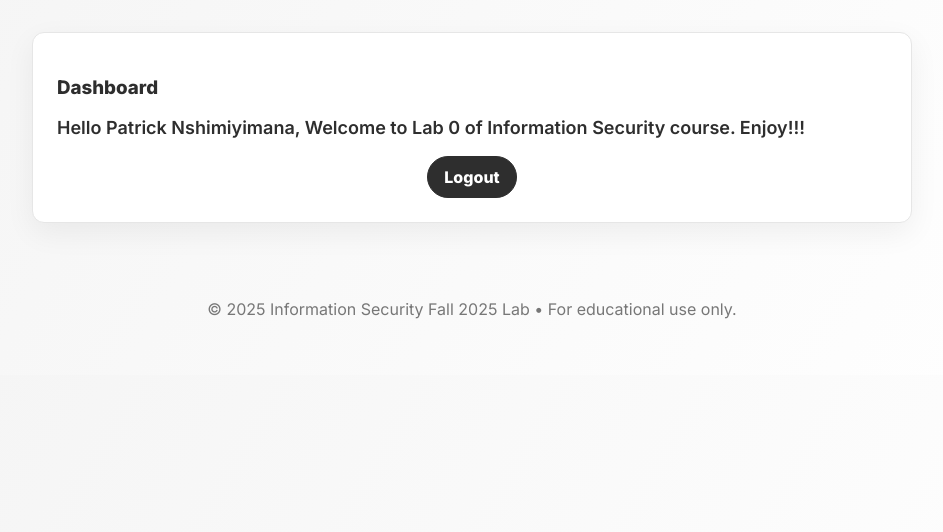
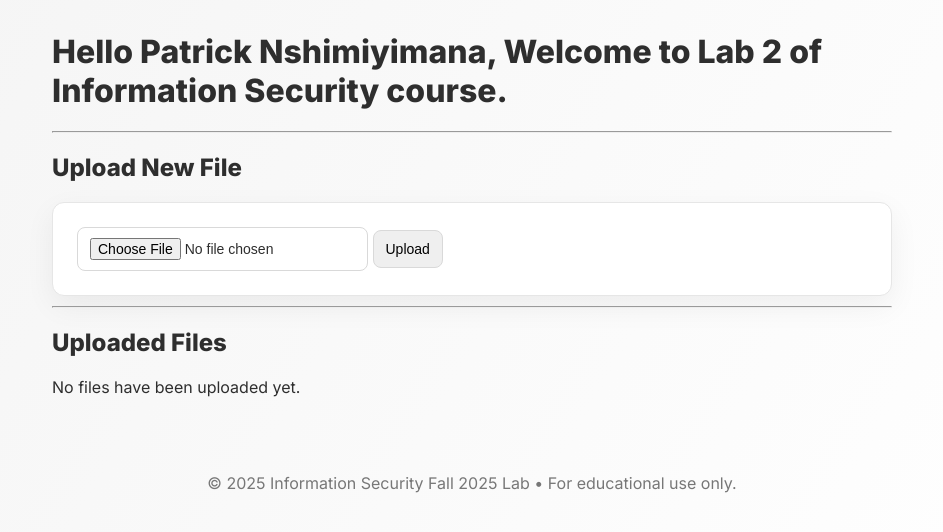
Before and after one commit to Patricknshimiyimana/InfoSec_Fall2025, a Flask app: page /dashboard in a window 1280 px wide. Shown: the part 92-624 px from the top of the page, without its empty margins (168-1111 px from the left). Run offline with Flask 3, Linux system fonts and the light colour scheme; a user stored in the database is signed in; data comes from the database, SQL or seed files in the repository; both versions use the stored data as it was after the commit; data that the repository does not hold is empty.

Commit message:
lab2- added dashboard & file-sharing capabilities

```diff
--- a/app.py
+++ b/app.py
@@ -9,17 +9,22 @@ Routes:
 - GET /          : Landing page with welcome message + Login/Register buttons.
 - GET/POST /register : Register with name, Andrew ID, and password; on success redirect to /login.
 - GET/POST /login    : Login with Andrew ID + password; on success redirect to /dashboard.
-- GET /dashboard     : Greets authenticated user: "Hello {Name}, Welcome to Lab 0 of Information Security course. Enjoy!!!"
+- GET /dashboard     : Greets authenticated user: "Hello {Name}, Welcome to Lab 2 of Information Security course."
 - GET /logout        : Clear session and return to landing page.
 """
-from flask import Flask, request, redirect, render_template, session, url_for, flash
+from flask import Flask, request, redirect, render_template, session, url_for, flash, send_from_directory
 import sqlite3, os
+from werkzeug.utils import secure_filename
 
 app = Flask(__name__)
 app.secret_key = os.environ.get("APP_SECRET_KEY", "change-me-in-production")
 
 BASE_DIR = os.path.dirname(os.path.abspath(__file__))
 DB_FILE = os.path.join(BASE_DIR, "infosec_lab.db")
+UPLOAD_FOLDER = os.path.join(BASE_DIR, 'uploads')
+os.makedirs(UPLOAD_FOLDER, exist_ok=True)
+app.config['UPLOAD_FOLDER'] = UPLOAD_FOLDER
+
 
 # ---------------- Database Helpers ----------------
 def get_db():
@@ -59,11 +64,16 @@ def current_user():
 @app.route("/")
 def index():
     """Landing page with CMU-themed welcome and CTA buttons."""
+    if current_user():
+        return redirect(url_for('dashboard'))
     return render_template("index.html", title="Information Security Fall 2025 Lab", user=current_user())
 
 @app.route("/register", methods=["GET", "POST"])
 def register():
     """Register: capture name, Andrew ID, and password; redirect to login on success."""
+    if current_user():
+        return redirect(url_for('dashboard'))
+
     if request.method == "POST":
         name = request.form.get("name", "").strip()
         andrew_id = request.form.get("andrew_id", "").strip().lower()
@@ -94,6 +104,9 @@ def register():
 @app.route("/login", methods=["GET", "POST"])
 def login():
     """Login with Andrew ID and password; redirect to dashboard on success."""
+    if current_user():
+        return redirect(url_for('dashboard'))
+
     if request.method == "POST":
         andrew_id = request.form.get("andrew_id", "").strip().lower()
         password = request.form.get("password", "")
@@ -106,19 +119,70 @@ def login():
         if user:
             session["user_id"] = user["id"]
             session["user_name"] = user["name"]
+            session["user_andrew_id"] = user["andrew_id"]
             return redirect(url_for("dashboard"))
         flash("Invalid Andrew ID or password.", "error")
     return render_template("login.html", title="Login")
 
 
-@app.route("/dashboard")
+@app.route("/dashboard", methods=["GET", "POST"])
 def dashboard():
-    """Authenticated page greeting the user per the requirements."""
+    """Authenticated page greeting the user and handling file uploads."""
     user = current_user()
     if not user:
         return redirect(url_for("login"))
-    greeting = f"Hello {user['name']}, Welcome to Lab 0 of Information Security course. Enjoy!!!"
-    return render_template("dashboard.html", title="Dashboard", greeting=greeting, user=user)
+
+    if request.method == "POST":
+        if 'file' not in request.files:
+            flash('No file part')
+            return redirect(request.url)
+        file = request.files['file']
+        if file.filename == '':
+            flash('No selected file')
+            return redirect(request.url)
+        if file:
+            filename = secure_filename(file.filename)
+            file.save(os.path.join(app.config['UPLOAD_FOLDER'], filename))
+
+            conn = get_db()
+            conn.execute(
+                "INSERT INTO files (filename, uploader_andrew_id) VALUES (?, ?)",
+                (filename, user['andrew_id'])
+            )
+            conn.commit()
+            conn.close()
+            flash("File successfully uploaded")
+            return redirect(url_for('dashboard'))
+
+    conn = get_db()
+    files = conn.execute("SELECT * FROM files ORDER BY upload_timestamp DESC").fetchall()
+    conn.close()
+    greeting = f"Hello {user['name']}, Welcome to Lab 2 of Information Security course."
+    return render_template("dashboard.html", title="Dashboard", greeting=greeting, user=user, files=files)
+
+
+@app.route('/uploads/<filename>')
+def download_file(filename):
+    return send_from_directory(app.config['UPLOAD_FOLDER'], filename)
+
+@app.route('/delete/<int:file_id>')
+def delete_file(file_id):
+    user = current_user()
+    if not user:
+        return redirect(url_for('login'))
+
+    conn = get_db()
+    file = conn.execute("SELECT * FROM files WHERE id = ?", (file_id,)).fetchone()
+    if file:
+        os.remove(os.path.join(app.config['UPLOAD_FOLDER'], file['filename']))
+        conn.execute("DELETE FROM files WHERE id = ?", (file_id,))
+        conn.commit()
+        flash('File deleted successfully')
+    else:
+        flash('File not found')
+    conn.close()
+    return redirect(url_for('dashboard'))
+
 
 @app.route("/logout")
 def logout():
--- a/schema.sql
+++ b/schema.sql
@@ -7,3 +7,11 @@ CREATE TABLE IF NOT EXISTS users (
     andrew_id TEXT UNIQUE NOT NULL,
     password TEXT NOT NULL
 );
+
+CREATE TABLE IF NOT EXISTS files (
+    id INTEGER PRIMARY KEY AUTOINCREMENT,
+    filename TEXT NOT NULL,
+    uploader_andrew_id TEXT NOT NULL,
+    upload_timestamp DATETIME DEFAULT CURRENT_TIMESTAMP,
+    FOREIGN KEY (uploader_andrew_id) REFERENCES users(andrew_id)
+);
--- a/static/style.css
+++ b/static/style.css
@@ -66,6 +66,7 @@ html, body{
   border-radius: 12px;
   padding: 24px;
   box-shadow: 0 10px 30px rgba(0,0,0,0.06);
+  margin-bottom: 10px;
 }
 
 .form{
--- a/templates/dashboard.html
+++ b/templates/dashboard.html
@@ -1,12 +1,50 @@
-<!-- Information Security Fall 2025 Lab - Dashboard Short description: Greets the
-authenticated user with the lab welcome message. -->
+<!--
+  Information Security Fall 2025 Lab
+  - Dashboard Short description: Greets the authenticated user with the lab welcome message.
+  - Basic file-sharing system.
+-->
 
-{% extends "base.html" %} {% block content %}
-<div class="card">
-  <h3>Dashboard</h3>
-  <p class="greeting">{{ greeting }}</p>
-  <div class="actions">
-    <a class="btn" href="{{ url_for('logout') }}">Logout</a>
-  </div>
+{% extends "base.html" %}
+
+{% block content %}
+<div class="container">
+    <h1>{{ greeting }}</h1>
+
+    <hr>
+
+    <h2>Upload New File</h2>
+    <div class="card bg-light mb-4">
+        <div class="card-body">
+          <form method="post" enctype="multipart/form-data">
+            <input type="file" name="file">
+            <input type="submit" value="Upload">
+          </form>
+        </div>
+    </div>
+
+    <hr>
+
+    <h2>Uploaded Files</h2>
+    <div class="row">
+        {% for file in files %}
+        <div class="col-md-6 col-lg-4 mb-4">
+            <div class="card h-100">
+                <div class="card-body">
+                    <h4 class="card-title text-truncate" title="{{ file.filename }}">Filename -- {{ file.filename }}</h4>
+                    <h4 class="card-subtitle mb-2 text-muted">Uploaded by -- {{ file.uploader_andrew_id }}</h4>
+                    <h5 class="card-text">Uploaded On -- {{ file.upload_timestamp }}</h5>
+                </div>
+                <div class="card-footer bg-transparent border-top-0">
+                    <a href="{{ url_for('download_file', filename=file.filename) }}" class="btn btn-danger btn-sm">Download</a>
+                    <a href="{{ url_for('delete_file', file_id=file.id) }}" class="btn btn-primary btn-sm">Delete</a>
+                </div>
+            </div>
+        </div>
+        {% else %}
+        <div class="col-12">
+            <p class="text-center">No files have been uploaded yet.</p>
+        </div>
+        {% endfor %}
+    </div>
 </div>
 {% endblock %}
--- a/templates/index.html
+++ b/templates/index.html
@@ -9,8 +9,8 @@ Short description: Welcome page with course message and CTAs to Login/Register.
     starting point.
   </p>
   <div class="actions">
-    <a class="btn btn-primary" href="{{ url_for('login') }}">Login</a>
-    <a class="btn btn-secondary" href="{{ url_for('register') }}">Register</a>
+    <a class="btn btn btn-outline" href="{{ url_for('login') }}">Login</a>
+    <a class="btn btn btn-outline" href="{{ url_for('register') }}">Register</a>
   </div>
 </section>
 {% endblock %}
```
Also changed, not shown: infosec_lab.db.
